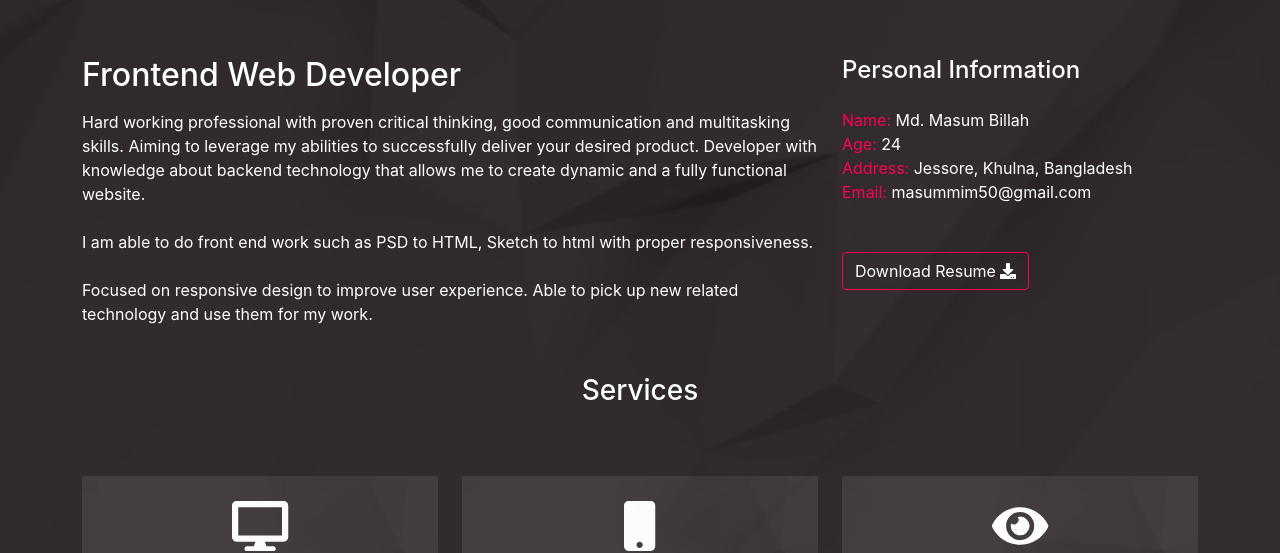
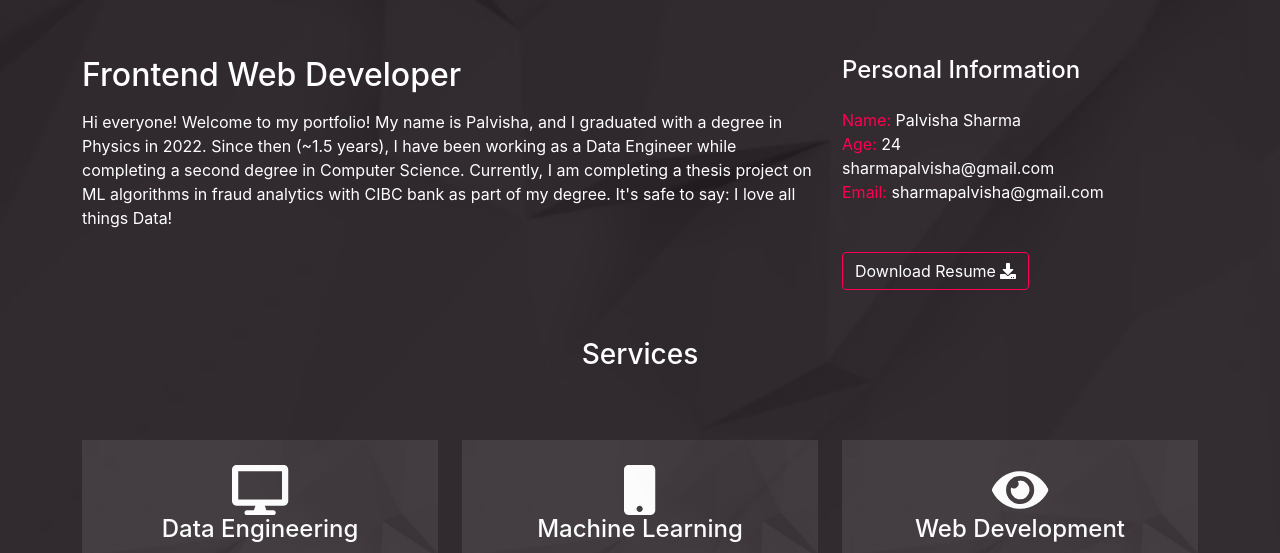
Before and after one commit to vchauha4/React-Portfolio, a React (Create React App) app: page /about in a window 1280 px wide. Shown: the part 220-773 px from the top of the page. Built offline with nearby package versions, Linux system fonts and the light colour scheme.

Commit message:
change 2

```diff
--- a/src/Components/AboutMe/AboutMe.js
+++ b/src/Components/AboutMe/AboutMe.js
@@ -18,19 +18,20 @@ const AboutMe = () => {
         <div className="col-md-8">
           <h2 className="text-white mb-3">Frontend Web Developer</h2>
           <p className="text-white">
-            Hard working professional with proven critical thinking, good communication and
-            multitasking skills. Aiming to leverage my abilities to successfully deliver your desired product. Developer with knowledge about backend technology that allows me to create dynamic and a fully functional website. <br/><br/>
-            I am able to do front end work such as PSD to HTML, Sketch to html with proper responsiveness. <br/><br/>
-            Focused on responsive design to improve user experience. Able to pick up new related technology and use them for my work.
+          Hi everyone! Welcome to my portfolio! My name is Palvisha, and I graduated
+          with a degree in Physics in 2022. Since then (~1.5 years), I have been working
+          as a Data Engineer while completing a second degree in Computer Science. Currently,
+          I am completing a thesis project on ML algorithms in fraud analytics with CIBC bank as
+          part of my degree. It's safe to say: I love all things Data!<br/><br/>
           </p>
         </div>
         <div className="col-md-4">
           <h4 className="mb-4">Personal Information</h4>
-          <p><span className="brand-text">Name: </span>Md. Masum Billah</p>
+          <p><span className="brand-text">Name: </span>Palvisha Sharma</p>
           <p><span className="brand-text">Age: </span>24</p>
-          <p><span className="brand-text">Address: </span>Jessore, Khulna, Bangladesh</p>
-          <p><span className="brand-text">Email: </span>masummim50@gmail.com</p>
-          <a target="_blank" href="https://drive.google.com/u/0/uc?id=1Iog7pdvkCA3HFp0iDyczZ5wP5zd2G-3q&export=download">
+sharmapalvisha@gmail.com
+          <p><span className="brand-text">Email: </span>sharmapalvisha@gmail.com</p>
+          <a target="_blank" href="https://drive.google.com/file/d/1k8kZjIzx7rqoENFm2G86yJ2qxq_6I_f0/view?usp=drive_link">
           <button className="btn brand-btn mt-5">Download Resume <span><FontAwesomeIcon icon={faDownload}></FontAwesomeIcon></span></button>
           </a>
         </div>
@@ -40,7 +41,7 @@ const AboutMe = () => {
         <div className="col-md-4">
           <div className="service-box">
             <FontAwesomeIcon className="myicon" icon={faDesktop}></FontAwesomeIcon>
-            <h4>Web Development</h4>
+            <h4>Data Engineering</h4>
             <p>
               I can build fully functional dynamic and single page application with google authentication and database operations
             </p>
@@ -49,7 +50,7 @@ const AboutMe = () => {
         <div className="col-md-4">
           <div className="service-box">
             <FontAwesomeIcon className="myicon" icon={faMobile}></FontAwesomeIcon>
-            <h4>Web Design</h4>
+            <h4>Machine Learning</h4>
             <p>
               I can design any website, such as Portfolio website, Ecommerce, Blogs, Landing pages etc
             </p>
@@ -58,7 +59,7 @@ const AboutMe = () => {
         <div className="col-md-4">
           <div className="service-box">
             <FontAwesomeIcon className="myicon" icon={faEye}></FontAwesomeIcon>
-            <h4>Responsive Design</h4>
+            <h4>Web Development</h4>
             <p>
               I can develop fully responsive websites that meets the satisfaction of users with various devices
             </p>
--- a/src/Components/Home.js
+++ b/src/Components/Home.js
@@ -17,7 +17,7 @@ const Home = () => {
       <div style={{height:'100vh', marginTop:'-56px'}}>
         <div className="home-content-container h-100 d-flex flex-column align-items-center justify-content-center">
           <h1>Hi,</h1>
-          <h1>I Am Palvisha, a</h1>
+          <h1>I am Palvisha, a</h1>
           <h1>
             <span className="brand-text">
             <Typewriter
@@ -32,10 +32,10 @@ const Home = () => {
             </span>
           </h1>
           <div className="social-links mt-">
-            <button className="btn btn-dark m-3"><a target="_blank" href="https://github.com/masummim50">Github <span><FontAwesomeIcon className="homeicon" icon={faGithub}></FontAwesomeIcon></span></a></button>
-            <button className="btn btn-primary m-3"><a target="_blank" href="https://www.linkedin.com/in/masum-billah-65709a146/">Linkedin <span><FontAwesomeIcon className="homeicon" icon={faLinkedin}></FontAwesomeIcon></span></a></button>
+            <button className="btn btn-dark m-3"><a target="_blank" href="https://github.com/palvisha13">Github <span><FontAwesomeIcon className="homeicon" icon={faGithub}></FontAwesomeIcon></span></a></button>
+            <button className="btn btn-primary m-3"><a target="_blank" href="https://www.linkedin.com/in/palvisha-sharma/">Linkedin <span><FontAwesomeIcon className="homeicon" icon={faLinkedin}></FontAwesomeIcon></span></a></button>
           </div>
-          <a target="_blank" href="https://drive.google.com/u/0/uc?id=1Iog7pdvkCA3HFp0iDyczZ5wP5zd2G-3q&export=download"><button className="btn brand-btn">Download Resume <span><FontAwesomeIcon icon={faDownload}></FontAwesomeIcon></span></button></a>
+          <a target="_blank" href="https://drive.google.com/file/d/1k8kZjIzx7rqoENFm2G86yJ2qxq_6I_f0/view?usp=drive_link"><button className="btn brand-btn">Download Resume <span><FontAwesomeIcon icon={faDownload}></FontAwesomeIcon></span></button></a>
         </div>
 
       </div>
```
